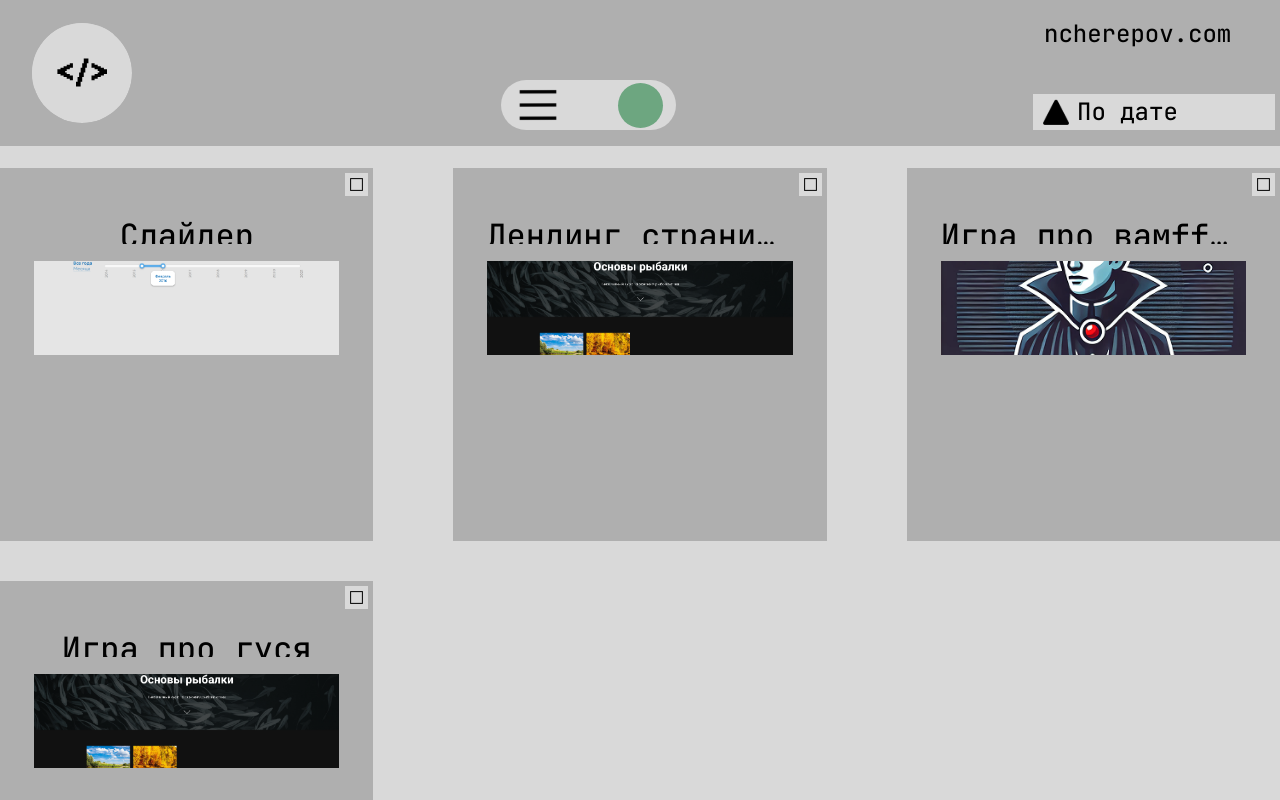
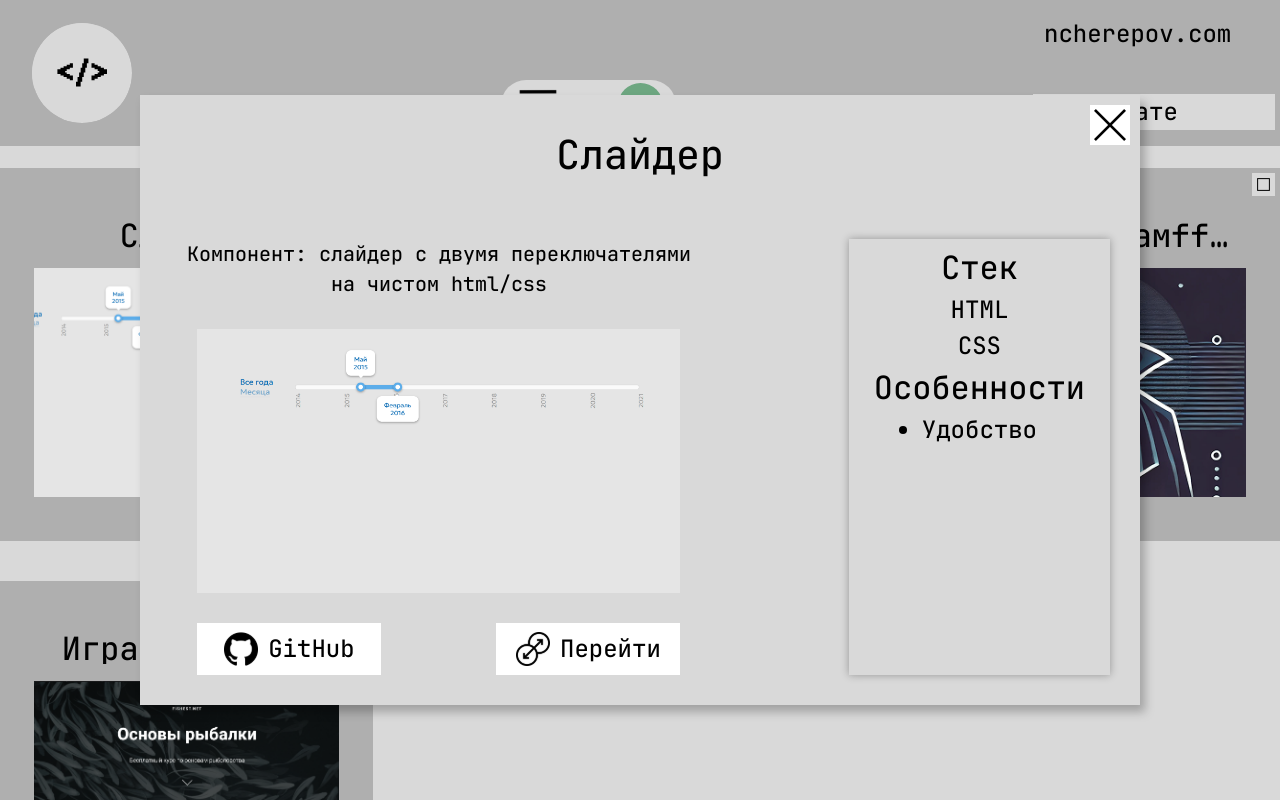
Before and after one commit to NikitaCherepov/my-portfolio, a Next.js app: page /sites in a window 1280 px wide. Both pictures are taken after a click on the button 356 px from the left and 184 px from the top of the page. Shown: the top 800 px of the page. Built offline with nearby package versions, Linux system fonts and the light colour scheme.

Commit message:
[ADD] - Added modal for sites - Added <Button> functionality

```diff
--- a/src/app/components/Cards/SiteCard/Button/Button.module.scss
+++ b/src/app/components/Cards/SiteCard/Button/Button.module.scss
@@ -5,6 +5,8 @@
     height: 100%;
     max-width: 184px;
     max-height: 53px;
+
+    padding: 8px 15px;
 
     display: flex;
     align-items: center;
--- a/src/app/components/Cards/SiteCard/Button/index.tsx
+++ b/src/app/components/Cards/SiteCard/Button/index.tsx
@@ -1,8 +1,10 @@
 import styles from './Button.module.scss'
 
-export default function Button({onClick, text, color, icon} : any) {
+export default function Button({onClick, text, color, icon, background} : any) {
     if (text && icon || text) return (
-        <button className={`${styles.container} hoverEffect`}>
+        <button
+        style={background ? {background: background} : undefined}
+        onClick={onClick ? () => onClick() : undefined} className={`${styles.container} hoverEffect`}>
             {icon ? (<img src={icon}></img>) : ''}
             {text ? (
                 <p>
@@ -15,7 +17,9 @@ export default function Button({onClick, text, color, icon} : any) {
     )
     else if (icon && !text) {
         return (
-        <button className={`${styles.container_onlyIcon}`}>
+        <button
+        style={background ? {background: background} : undefined}
+        onClick={onClick ? () => onClick() : undefined} className={`${styles.container_onlyIcon}`}>
             <img src={icon}></img>
         </button>
         )
--- a/src/app/components/Cards/SiteCard/SiteCard.module.scss
+++ b/src/app/components/Cards/SiteCard/SiteCard.module.scss
@@ -157,12 +157,12 @@
             align-items: center;
         }
 
-        &__mainInfo {
-            height: 50%;
-        }
-        &__mainContent {
-            justify-content: center;
-            height: 50%;
-        }
+        // &__mainInfo {
+        //     height: 50%;
+        // }
+        // &__mainContent {
+        //     justify-content: center;
+        //     height: 50%;
+        // }
     }
 }
--- a/src/app/components/Cards/SiteCard/index.tsx
+++ b/src/app/components/Cards/SiteCard/index.tsx
@@ -7,7 +7,7 @@ import { useViewStore } from '@/app/store/useExitStore'
 
 import {AnimatePresence, hover, motion} from 'framer-motion'
 
-export default function SiteCard({object} : any) {
+export default function SiteCard({object, toggleModal} : any) {
     const [hovering, setHovering] = useState(false);
     const {view} = useViewStore();
 
@@ -22,7 +22,7 @@ export default function SiteCard({object} : any) {
         layout
         transition={transitionSettings}
         >
-                <motion.button className={`${styles.container__fullButton} ${view === 'grid' ? 'opacity-100' : 'opacity-0'}`} transition={transitionSettings} layout>
+                <motion.button onClick={() => toggleModal(object.id)} className={`${styles.container__fullButton} ${view === 'grid' ? 'opacity-100' : 'opacity-0'}`} transition={transitionSettings} layout>
                     <motion.img transition={transitionSettings} layout src='/images/icons/square.svg'></motion.img>
                 </motion.button>
 
@@ -64,7 +64,7 @@ export default function SiteCard({object} : any) {
                                         key='hover'
                                         className={styles.container__mainInfo__hoverMaterial__hoveredButtons}
                                         >
-                                            <Button text={"Подробнее"}></Button>
+                                            <Button onClick={() => toggleModal(object.id)} text={"Подробнее"}></Button>
                                             <Button icon={'/images/icons/github.svg'}  text={"GitHub"}></Button>
                                             <Button icon={'/images/icons/link.svg'}  text={"Перейти"}></Button>
                                         </motion.div>
--- /dev/null
+++ b/src/app/components/ModalSites/ModalSites.module.scss
@@ -0,0 +1,117 @@
+.container {
+    height: fit-content;
+
+    max-width: 1000px;
+    max-height: 672px;
+    min-width: 320px;
+
+    background: var(--background);
+
+    display: flex;
+    flex-direction: column;
+    align-items: center;
+    flex: 1;
+
+    padding: 30px;
+    gap: 54px;
+
+    &__header {
+        font-size: 2.5rem;
+        text-align: center;
+    }
+}
+
+.content {
+    display: flex;
+    flex-direction: row;
+    justify-content: space-between;
+    width: 100%;
+
+    flex-wrap: wrap;
+
+    height: 100%;
+    gap: clamp(20px, 15%, 150px);
+    flex: 1;
+
+    &__description {
+        display: flex;
+        flex-direction: column;
+        align-items: center;
+        flex: 1;
+        flex-shrink: 1;
+
+        gap: 30px;
+        &__text {
+            font-size: 1.25rem;
+            text-align: center;
+        }
+        &__mainImage {
+            max-width: 483px;
+            min-width: 320px;
+            width: 100%;
+            height: auto;
+
+            aspect-ratio: 483 / 264;
+
+            object-fit: cover;
+        }
+        &__buttons {
+            display: flex;
+            flex-direction: row;
+            justify-content: space-between;
+
+            width: 100%;
+            max-width: 483px;
+        }
+    }
+
+    h3 {
+        font-size: 2rem;
+    }
+
+    &__traits {
+        display: flex;
+        flex-direction: column;
+        align-items: center;
+        font-size: 1.5rem;
+        padding: 5px 25px 5px 25px;
+
+        box-shadow: 0 0 8px 0px rgba(0, 0, 0, 0.309);
+
+        &__stack {
+            &__list {
+                display: flex;
+                flex-direction: column;
+                align-items: center;
+            }
+        }
+
+        &__features {
+            display: flex;
+            flex-direction: column;
+            align-items: center;
+            font-size: 1.5rem;
+            &__list {
+                list-style:disc;
+            }
+        }
+    }
+}
+
+.closeButton {
+    width: 40px;
+    height: 40px;
+    position: absolute;
+    right: 10px;
+    top: 10px;
+
+    background: var(--white);
+
+    display: flex;
+    align-items: center;
+    justify-content: center;
+
+    img {
+        width: 80%;
+    }
+}
--- /dev/null
+++ b/src/app/components/ModalSites/index.tsx
@@ -0,0 +1,57 @@
+import styles from './ModalSites.module.scss'
+import { useWorkStore } from '@/app/store/useExitStore'
+import Button from '../Cards/SiteCard/Button';
+
+export default function ModalSites({toggleModal, id}: any) {
+    const {sites} = useWorkStore();
+    const object = sites.find((el) => el.id === id);
+    return (
+        <div className={`${styles.container} dropShadow`} onClick={(e) => e.stopPropagation()}>
+            <div onClick={() => toggleModal(null)} className={`${styles.closeButton} hoverEffect`}>
+                <img src='images/icons/close.svg'></img>
+            </div>
+
+            <h2 className={styles.container__header}>
+                {object?.name}
+            </h2>
+
+            <div className={styles.content}>
+                <div className={styles.content__description}>
+                    <p className={styles.content__description__text}>
+                        {object?.description}
+                    </p>
+                    <img className={styles.content__description__mainImage} src={object?.mainImage}></img>
+                    <div className={styles.content__description__buttons}>
+                        <Button background={'white'} text={'GitHub'} icon={'images/icons/github.svg'}></Button>
+                        <Button background={'white'} text='Перейти' icon='images/icons/link.svg'></Button>
+                    </div>
+                </div>
+
+                <div className={`${styles.content__traits}`}>
+                    <div className={styles.content__traits__stack}>
+                        <h3>Стек</h3>
+                        <div className={styles.content__traits__stack__list}>
+                        {object?.stack.map((el, index) => (
+                            <div key={index}>
+                                {el}
+                            </div>
+                        ))}
+                        </div>
+                    </div>
+                    <div className={styles.content__traits__features}>
+                        <h3>Особенности</h3>
+                        <ul className={styles.content__traits__features__list}>
+                        {object?.features.map((el, index) => (
+                            <li key={index}>
+                                {el}
+                            </li>
+                        ))}
+                        </ul>
+                    </div>
+                </div>
+
+
+            </div>
+        </div>
+    )
+}
--- a/src/app/global.css
+++ b/src/app/global.css
@@ -79,6 +79,8 @@ html {
 .mainContainer {
   background: var(--background);
   min-height: calc(100vh - var(--header-height));
+  height: 100%;
+  width: 100%;
 }
 
 .dropShadow {
--- a/src/app/sites/page.tsx
+++ b/src/app/sites/page.tsx
@@ -6,15 +6,23 @@ import SiteCard from "../components/Cards/SiteCard"
 import { usePathname } from "next/navigation"
 import { useViewStore } from "../store/useExitStore"
 import { useSortSitesStore } from "../store/useExitStore"
-import {motion} from 'framer-motion'
+import {AnimatePresence, motion} from 'framer-motion'
 import { SiteWork, MusicWork } from "../store/useExitStore"
 import { SortSitesStore } from "../store/useExitStore"
 import {useState, useEffect} from 'react'
+import ModalSites from "../components/ModalSites"
 
 export default function SitesPage() {
     const {view} = useViewStore();
     const pathname = usePathname();
     const pageKey = pathname.slice(1) as keyof typeof sortingOptions;
+
+    const [showModal, setShowModal] = useState(false);
+    const [idModal, setIdModal] = useState<string | null>(null);
+    const toggleModal = (id: string | null) => {
+        id ? setIdModal(id) : setIdModal(null);
+        setShowModal((prev) => !prev);
+    }
 
     const {sortingOptions, sortBy} = useSortSitesStore();
     const {sites} = useWorkStore();
@@ -44,6 +52,20 @@ export default function SitesPage() {
 
     return (
         <motion.div transition={{type: 'tween', stiffness: 150, damping: 20, duration: 0.3}} layout className={`mainContainer  ${styles.container}`}>
+            <AnimatePresence>
+                {showModal &&
+                    <motion.div
+                    initial={{opacity:0, scale:0}}
+                    animate={{opacity: 1, scale: 1}}
+                    exit={{opacity:0, scale: 0}}
+                    transition={{type: 'tween', stiffness: 150, damping: 20, duration: 0.3}}
+                    className={styles.modal}
+                    onClick={() => toggleModal(null)}
+                    >
+                        <ModalSites id={idModal} toggleModal={(id: string) => toggleModal(id)}/>
+                    </motion.div>
+                }
+            </AnimatePresence>
             <motion.div
             layout
 
@@ -51,7 +73,7 @@ export default function SitesPage() {
             className={`${styles.container__cards} ${view === 'grid' ? styles.container__cards_grid : styles.container__cards_list}`}>
                 {sortedSites.map((object) => (
                     <motion.div transition={{type: 'tween', stiffness: 150, damping: 20, duration: 0.3}} className={`${styles.container__cards__card} ${view === 'grid' ? styles.container__cards__card_grid : styles.container__cards__card_list}`} key={object.name} layout>
-                        <SiteCard object={object}/>
+                        <SiteCard toggleModal={(id:string) => toggleModal(id)} object={object}/>
                     </motion.div>
                 ))}
             </motion.div>
--- a/src/app/sites/sites.module.scss
+++ b/src/app/sites/sites.module.scss
@@ -52,3 +52,14 @@
         flex-grow:0;
     }
 }
+
+.modal {
+    position: absolute;
+    inset: 0;
+
+    z-index: 2;
+
+    display: flex;
+    align-items: center;
+    justify-content: center;
+}
--- a/src/app/store/useExitStore.ts
+++ b/src/app/store/useExitStore.ts
@@ -1,6 +1,7 @@
 "use client";
 import {create} from 'zustand'
 import {createJSONStorage, persist} from 'zustand/middleware'
+import { useId } from 'react';
 
 //Для переключения между страниц
 interface ExitStore {
@@ -218,6 +219,7 @@ export interface SiteWork {
     description: string,
     features: string[],
     date: string,
+    id: string
 }
 
 export interface MusicWork {
@@ -246,7 +248,8 @@ export const useWorkStore = create<WorkStore>(() => ({
                 github: 'github.com',
                 description: 'Лэндинговая страница',
                 features: ['Дизайн'],
-                date: "2012-10-22"
+                date: "2012-10-22",
+                id: crypto.randomUUID()
             },
             {
                 name: 'Слайдер',
@@ -256,7 +259,8 @@ export const useWorkStore = create<WorkStore>(() => ({
                 github: 'github.com',
                 description: 'Компонент: слайдер с двумя переключателями на чистом html/css',
                 features: ['Удобство'],
-                date: "2012-10-23"
+                date: "2012-10-23",
+                id: crypto.randomUUID()
             },
             {
                 name: 'Игра про вамffffsdfsdfsdfsпира',
@@ -266,7 +270,8 @@ export const useWorkStore = create<WorkStore>(() => ({
                 github: 'github.com',
                 description: 'Компонент: слайдер с двумя переключателями на чистом html/css',
                 features: ['Удобство'],
-                date: "2012-09-22"
+                date: "2012-09-22",
+                id: crypto.randomUUID()
             },
             {
                 name: 'Игра про гуся',
@@ -276,7 +281,8 @@ export const useWorkStore = create<WorkStore>(() => ({
                 github: 'github.com',
                 description: 'Компонент: слайдер с двумя переключателями на чистом html/css',
                 features: ['Удобство'],
-                date: "2012-05-22"
+                date: "2012-05-22",
+                id: crypto.randomUUID()
             }
         ],
         music: []
```
Also changed, not shown: public/images/icons/close.svg (added).
